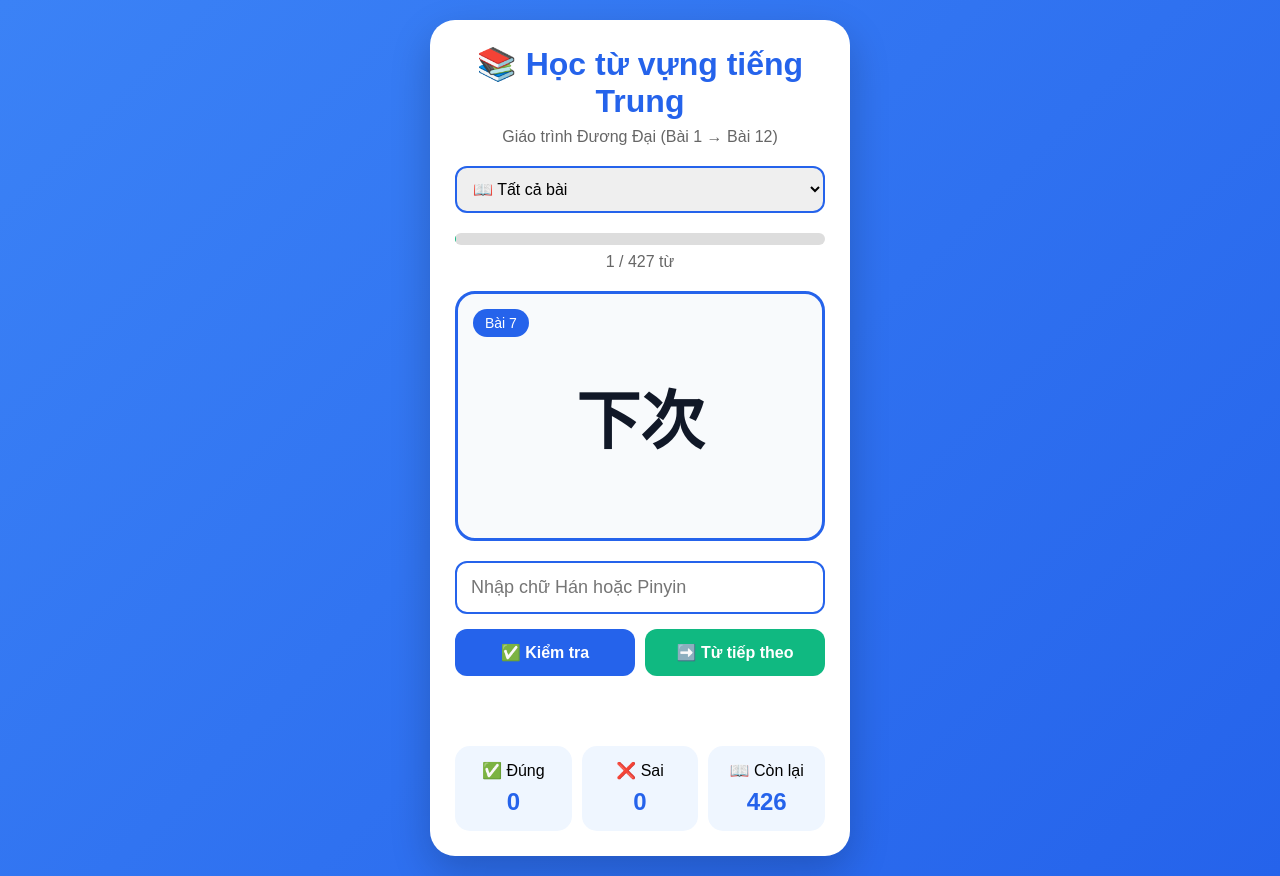
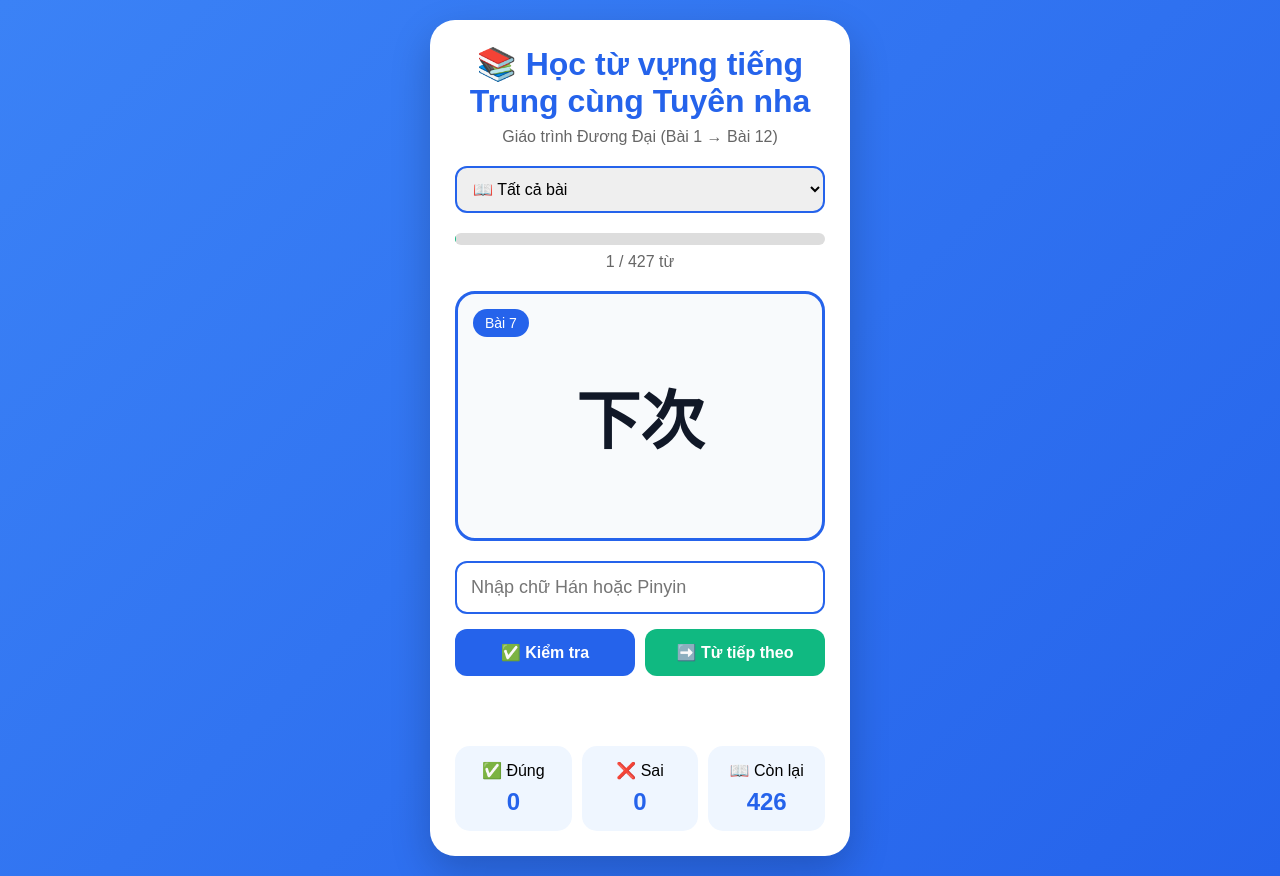
Before and after one commit to nguyennamtuyen2008-sys/h-c-ti-ng, a plain HTML site: page index.html in a window 1280 px wide. Drawn offline with Linux system fonts and the light colour scheme.

Commit message:
Update index.html

```diff
--- a/index.html
+++ b/index.html
@@ -13,7 +13,7 @@
 
 <div class="container">
 
-    <h1>📚 Học từ vựng tiếng Trung</h1>
+    <h1>📚 Học từ vựng tiếng Trung cùng Tuyên nha</h1>
 
     <p class="subtitle">
         Giáo trình Đương Đại (Bài 1 → Bài 12)
```
